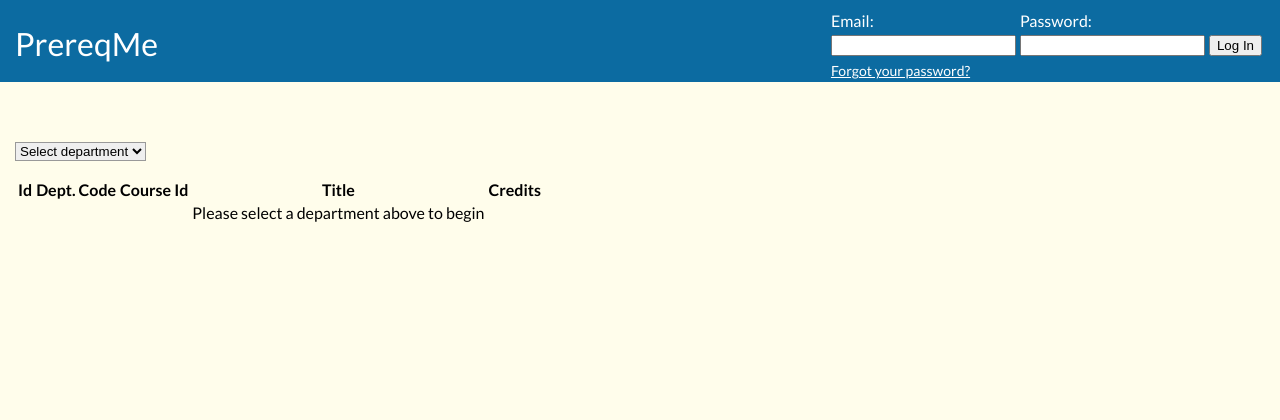
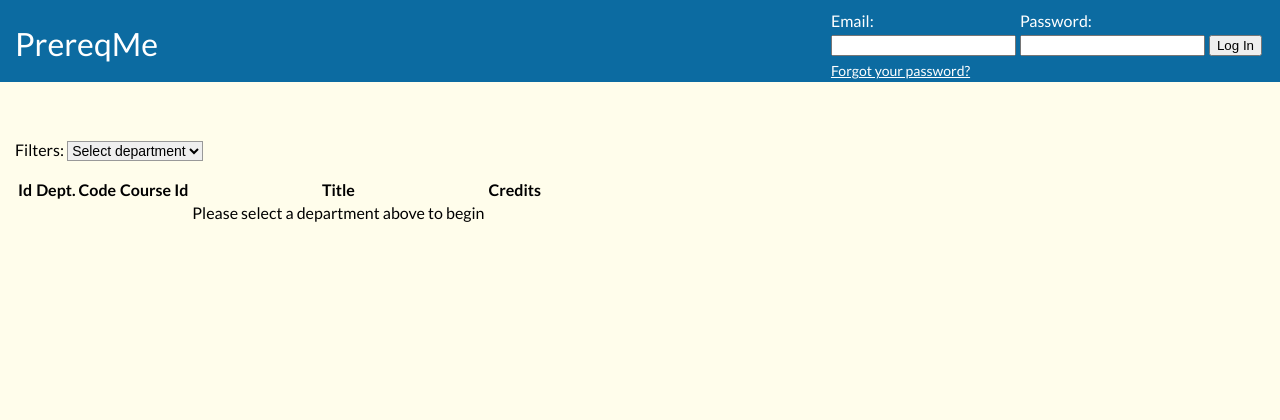
Before and after one commit to joshcaron/PrereqMe-Original, a PHP site: template application/views/dashboard/browse.php in a window 1280 px wide. Shown: the top 420 px of the page. Run offline with PHP 8.4, Linux system fonts and the light colour scheme; the template is opened without the code that fills it, so the values that code supplies are empty; some libraries are stand-ins or nearby versions.

Commit message:
browse functionality

```diff
--- a/application/views/dashboard/browse.php
+++ b/application/views/dashboard/browse.php
@@ -2,6 +2,7 @@
 
 <div id="FILTERS">
 
+    <span>Filters: </span>
     <select id="dept_id" name="deptId" onchange="browse.updateCourses();">
         <option value="0" selected>Select department</option>
 
--- a/assets/css/global.css
+++ b/assets/css/global.css
@@ -83,6 +83,6 @@ select { border-color:#999; }
 
 /* BROWSE */
 #BROWSE #FILTERS { margin:16px 0px; }
-#BROWSE #FILTERS select {  }
+#BROWSE #FILTERS select { font-size:14px; }
 #BROWSE #RESULTS tbody tr { cursor:pointer; }
 #BROWSE #RESULTS tbody .temp { cursor:default; }
```
